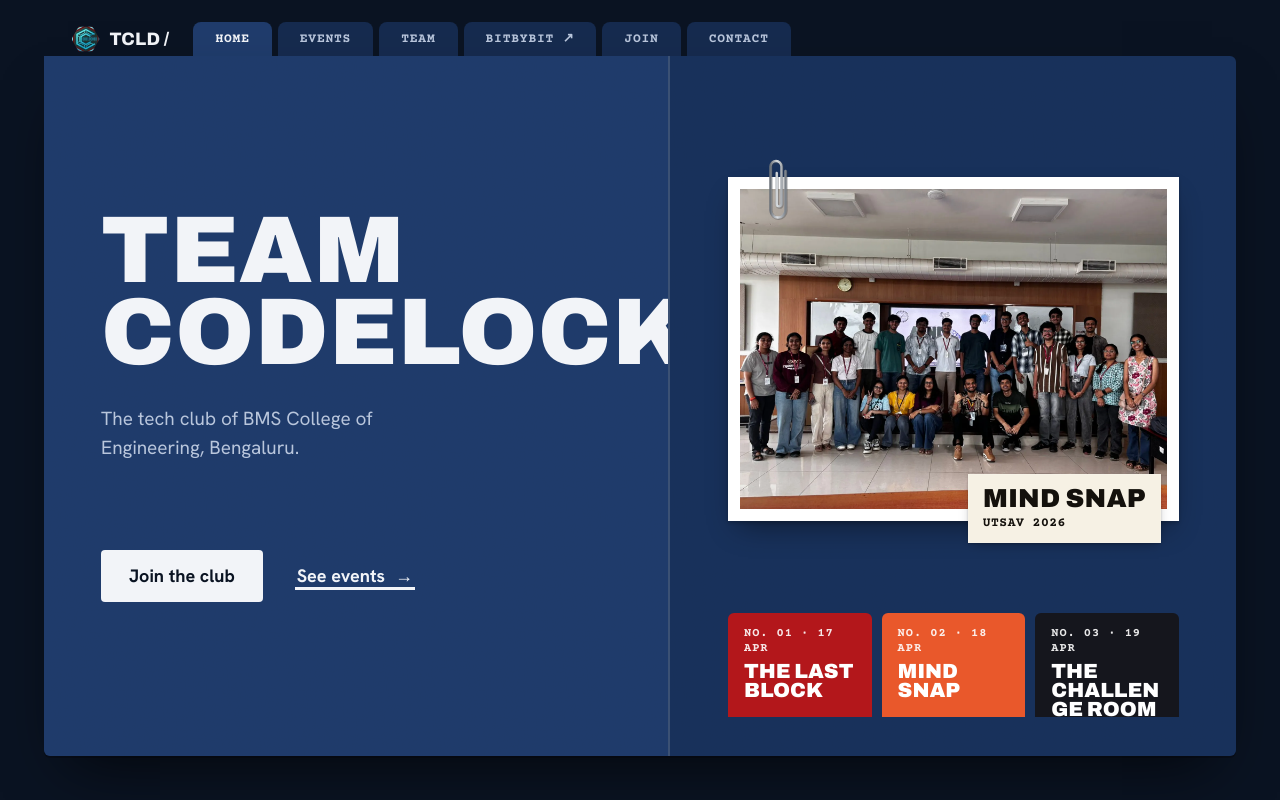
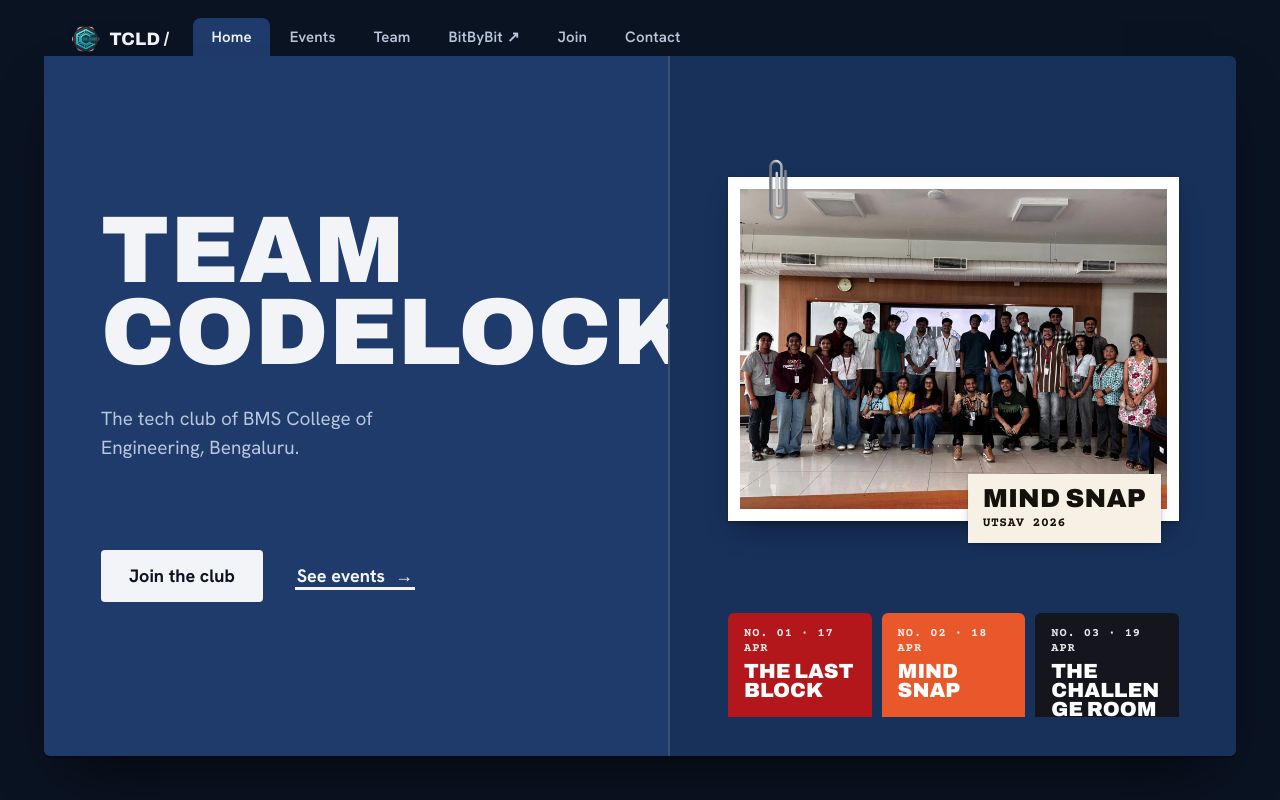
Before and after one commit to priyanshusharan-cmd/team-codelocked, an Astro site: page / in a window 1280 px wide. Shown: the top 800 px of the page. Built offline with nearby package versions, Linux system fonts and the light colour scheme; Astro itself is replaced by a stand-in of ours.

Commit message:
Cleaner nav: text links, active folder tab

```diff
--- a/src/components/FolderTabs.astro
+++ b/src/components/FolderTabs.astro
@@ -44,16 +44,21 @@ const links: { label: string; href: string; external?: boolean }[] = [
   .tabs-bar { display: flex; align-items: flex-end; gap: var(--s-5); padding: 0 calc(var(--desk-margin) + 28px); height: 56px; }
   .logo { width: 28px; height: 26px; object-fit: cover; clip-path: polygon(25% 3%, 75% 3%, 100% 50%, 75% 97%, 25% 97%, 0 50%); margin-right: 10px; }
   .brand { display: inline-flex; align-items: center; color: var(--text); font: 800 1.125rem/1 var(--font-display); font-variation-settings: "wdth" 70; text-decoration: none; height: 34px; padding-bottom: 0; letter-spacing: 0.01em; }
-  .tabs { display: flex; gap: 6px; list-style: none; padding: 0; }
+  .tabs { display: flex; gap: 2px; list-style: none; padding: 0; }
   .tab {
-    display: block; padding: 11px 22px 10px; border-radius: var(--r-tab) var(--r-tab) 0 0;
-    background: var(--folder-3); color: var(--text-soft); text-decoration: none;
-    font: 700 0.8125rem/1 var(--font-typed); letter-spacing: 0.06em; text-transform: uppercase;
-    transition: transform var(--dur-hover) var(--ease-out), background-color var(--dur-hover) var(--ease-out);
+    position: relative; display: block; padding: 12px 18px 11px; border-radius: var(--r-tab) var(--r-tab) 0 0;
+    background: transparent; color: var(--text-soft); text-decoration: none;
+    font: 600 0.9375rem/1 var(--font-text); letter-spacing: 0.01em;
+    transition: color var(--dur-hover) var(--ease-out), background-color var(--dur-hover) var(--ease-out);
+  }
+  .tab::after {
+    content: ""; position: absolute; left: 18px; right: 18px; bottom: 6px; height: 2px; background: var(--teal);
+    transform: scaleX(0); transform-origin: left; transition: transform var(--dur-small) var(--ease-out);
   }
   .tab.on { background: var(--folder); color: var(--text); }
   @media (hover: hover) and (pointer: fine) {
-    .tab:not(.on):hover { transform: translateY(-4px); background: var(--folder-hover); color: var(--text); }
+    .tab:not(.on):hover { color: var(--text); }
+    .tab:not(.on):hover::after { transform: scaleX(1); }
   }
   .tab:focus-visible { outline-offset: -4px; }
   .menu-btn { display: none; }
```
